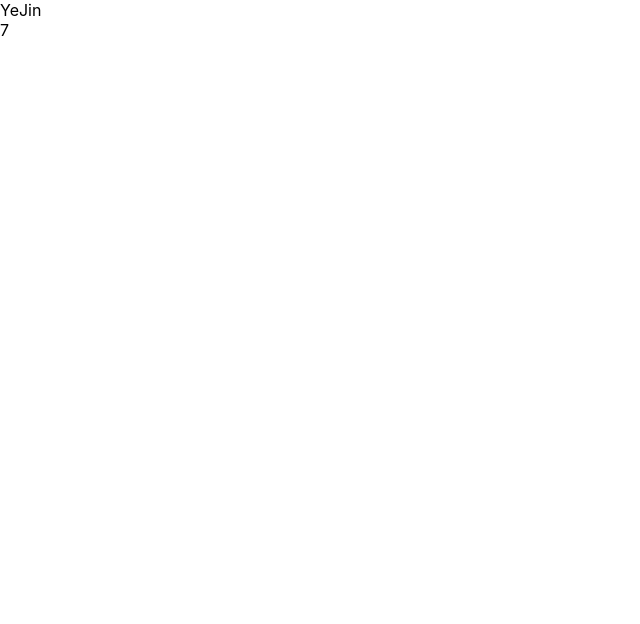
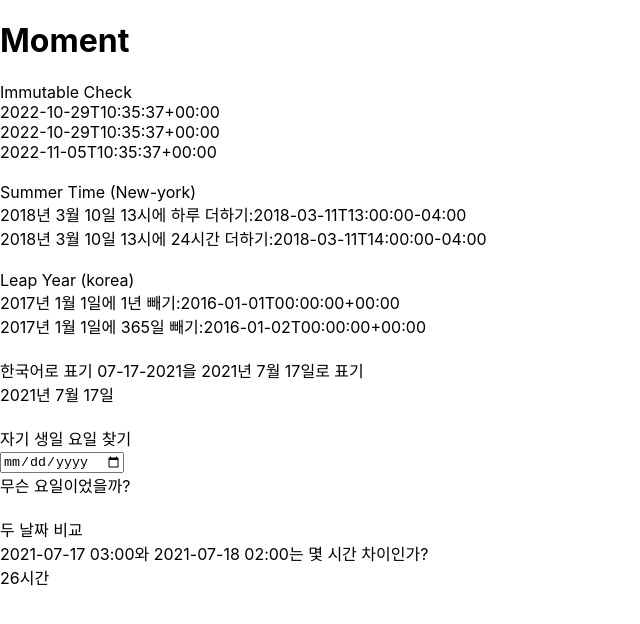
Before and after one commit to uiop5809/React-Study, a React (Create React App) app: page / in a window 1280 px wide. Shown: the top 624 px of the page, without its empty margins (0-640 px from the left). Built offline with nearby package versions, Linux system fonts and the light colour scheme.

Commit message:
moment 라이브러리

```diff
--- a/package.json
+++ b/package.json
@@ -6,6 +6,8 @@
     "@testing-library/jest-dom": "^5.16.5",
     "@testing-library/react": "^13.4.0",
     "@testing-library/user-event": "^13.5.0",
+    "moment": "^2.29.4",
+    "moment-timezone": "^0.5.38",
     "react": "^18.2.0",
     "react-dom": "^18.2.0",
     "react-scripts": "5.0.1",
--- a/src/App.js
+++ b/src/App.js
@@ -1,8 +1,12 @@
 import "./App.css";
-import Component from "./components/PropTypes/Component.jsx";
+import MomentExample from "./components/Moment/MomentExample.jsx";
 
 function App() {
-  return <Component />;
+  return (
+    <div>
+      <MomentExample />
+    </div>
+  );
 }
 
 export default App;
--- /dev/null
+++ b/src/components/Moment/MomentExample.jsx
@@ -0,0 +1,80 @@
+import React, { useState, useRef } from "react";
+import moment from "moment-timezone";
+import "moment/locale/ko";
+
+export default function MomentExample() {
+  const momentDate = moment();
+  const newMomentDate = momentDate.add(1, "week");
+  const cloneNewMomentDate = newMomentDate.clone().add(1, "week");
+
+  const [day, setDay] = useState("");
+  const birthDayRef = useRef(null);
+  const handleBirthDayChange = (event) => {
+    setDay(moment(event.target.value).format("dddd"));
+  };
+
+  return (
+    <div>
+      <h1>Moment</h1>
+      <div>Immutable Check</div>
+      <div>
+        {momentDate.format()}
+        <br />
+        {newMomentDate.format()}
+        <br />
+        {cloneNewMomentDate.format()}
+        <br />
+      </div>
+
+      <br />
+      <div>Summer Time (New-york)</div>
+      <div>
+        2018년 3월 10일 13시에 하루 더하기:
+        {moment
+          .tz("2018-03-10 13:00:00", "America/New_York")
+          .add(1, "day")
+          .format()}
+      </div>
+      <div>
+        2018년 3월 10일 13시에 24시간 더하기:
+        {moment
+          .tz("2018-03-10 13:00:00", "America/New_York")
+          .add(24, "hour")
+          .format()}
+      </div>
+
+      <br />
+      <div>Leap Year (korea)</div>
+      <div>
+        2017년 1월 1일에 1년 빼기:
+        {moment("2017-01-01").subtract(1, "year").format()}
+      </div>
+      <div>
+        2017년 1월 1일에 365일 빼기:
+        {moment("2017-01-01").subtract(365, "day").format()}
+      </div>
+
+      <br />
+      <div>한국어로 표기 07-17-2021을 2021년 7월 17일로 표기</div>
+      <div>{moment("2021-07-17").format("YYYY년 M월 D일")}</div>
+
+      <br />
+      <div>자기 생일 요일 찾기</div>
+      <div>
+        <input type="date" ref={birthDayRef} onChange={handleBirthDayChange} />
+        <div>무슨 요일이었을까?</div>
+        <div>{day}</div>
+      </div>
+
+      <br />
+      <div>두 날짜 비교</div>
+      <div>2021-07-17 03:00와 2021-07-18 02:00는 몇 시간 차이인가?</div>
+      <div>
+        {`${moment("2021-07-18 02:00").diff(
+          moment("2021-07-17"),
+          "hours"
+        )}시간`}
+      </div>
+    </div>
+  );
+}
```
Also changed, not shown: 1 other file (tests, documents, lock files or other folders).
